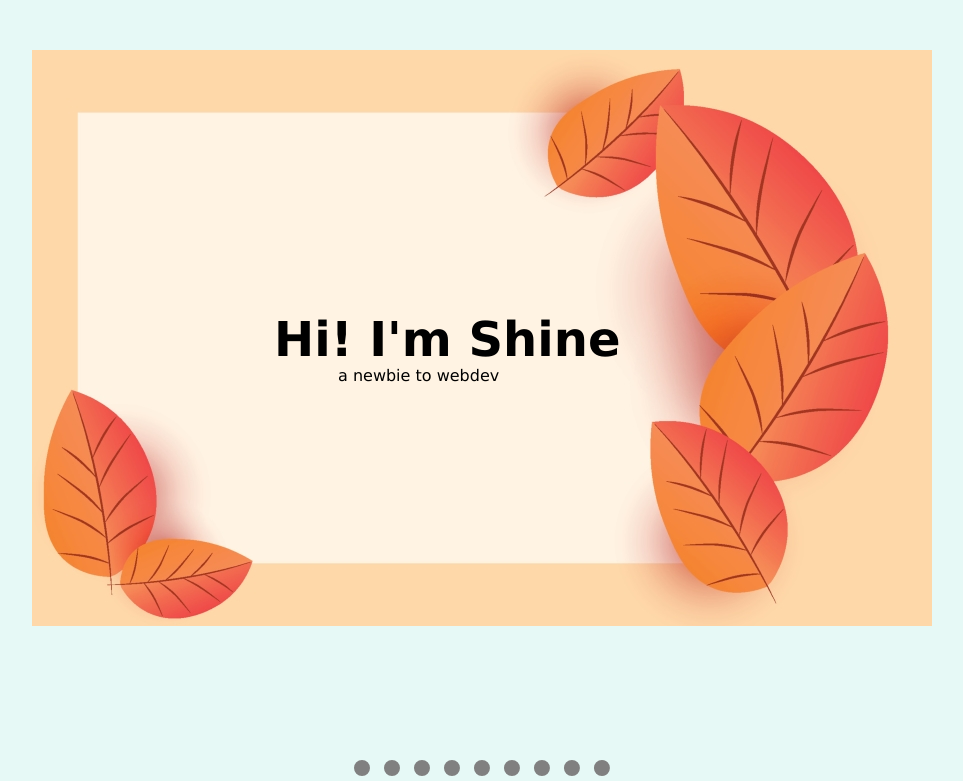
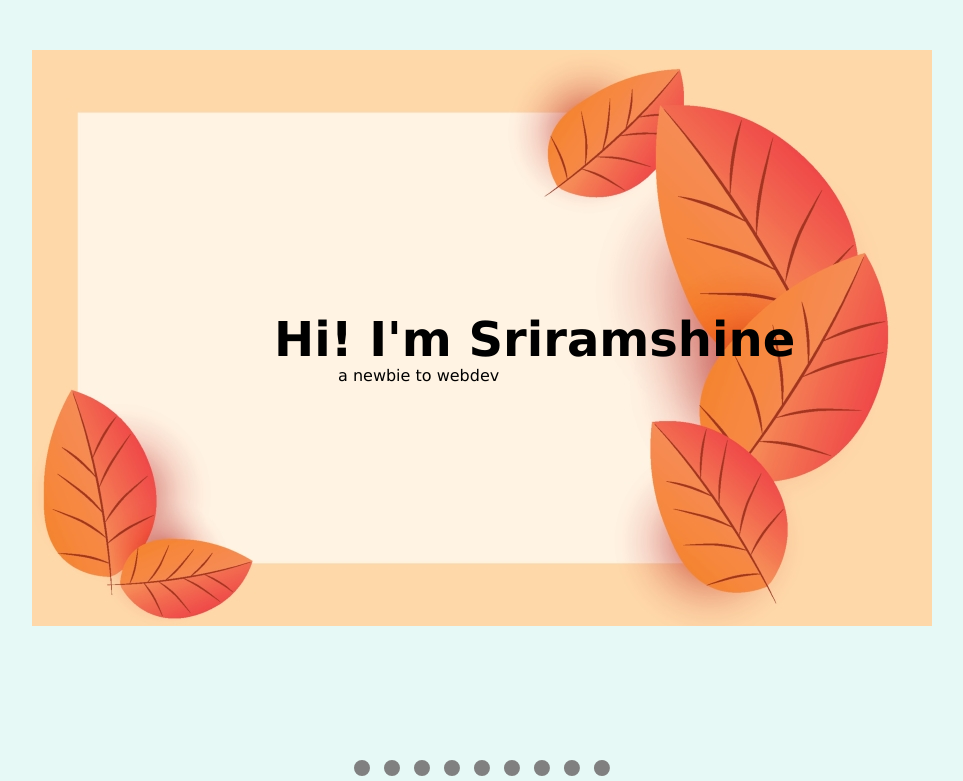
Before and after one commit to KannaShine/SHINE, a plain HTML site: page CSS-My Site/index.html in a window 1280 px wide. Shown: the top 781 px of the page, without its empty margins (158-1121 px from the left). Drawn offline with Linux system fonts and the light colour scheme.

Commit message:
Update index.html

```diff
--- a/CSS-My Site/index.html
+++ b/CSS-My Site/index.html
@@ -8,7 +8,7 @@
 </head>
 <body>
   <div class="top-container">
-    <h1 class="name">Hi! I'm Shine</h1>
+    <h1 class="name">Hi! I'm Sriramshine</h1>
     <p class="subname">a newbie to webdev</p>
     <img src="css/bgleaves.jpg">
   </div>
```
